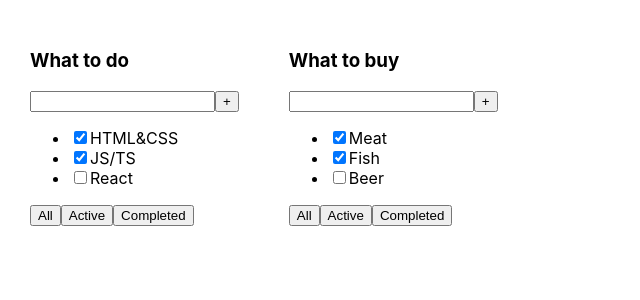
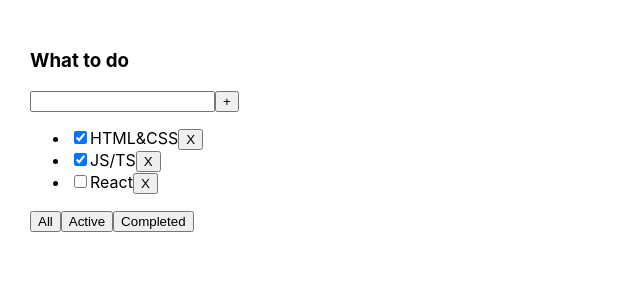
Before and after one commit to vbsm11/to-do-list, a React (Create React App) app: page / in a window 1280 px wide. Shown: the top 300 px of the page, without its empty margins (0-640 px from the left). Built offline with nearby package versions, Linux system fonts and the light colour scheme.

Commit message:
2nd lesson

```diff
--- a/src/App.tsx
+++ b/src/App.tsx
@@ -1,4 +1,4 @@
-import React from 'react';
+import React, {useState} from 'react';
 import './App.css';
 import TodoList, {TaskType} from "./TodoList";
 
@@ -9,29 +9,44 @@
 // update
 // delete
 
+export type FilterValuesType = "all" | "active" | "completed";
+
 function App() {
     // BLL:
 
-    const tasks_1: Array<TaskType> = [
-        {id: 1, title:"HTML&CSS", isDone: true},
-        {id: 2, title:"JS/TS", isDone: true},
-        {id: 3, title:"React", isDone: false}
-    ]
-    const tasks_2: Array<TaskType> = [
-        {id: 4, title:"Meat", isDone: true},
-        {id: 5, title:"Fish", isDone: true},
-        {id: 6, title:"Beer", isDone: false}
-    ]
+    const [tasks, setTasks] = useState<Array<TaskType>>([
+        {id: 1, title: "HTML&CSS", isDone: true},
+        {id: 2, title: "JS/TS", isDone: true},
+        {id: 3, title: "React", isDone: false}
+    ]);
+
+    const removeTask = (taskID: number) => {
+        const filteredTasks = tasks.filter(t => t.id !== taskID);
+        setTasks(filteredTasks);
+    }
+
+    const changeTodoListFilter = (filter: FilterValuesType) => {
+        setFilter(filter);
+    }
+
+    const [filter, setFilter] = useState<FilterValuesType>("all");
+
+    let tasksForRender = tasks;
+    if (filter === "active") {
+        tasksForRender = tasks.filter(t => t.isDone === false);
+    }
+    if (filter === "completed") {
+        tasksForRender = tasks.filter(t => t.isDone === true);
+    }
+
     // UI:
     return (
         <div className="App">
             <TodoList
                 title={"What to do"}
-                tasks={tasks_1}
-            />
-            <TodoList
-                title={"What to buy"}
-                tasks={tasks_2}
+                tasks={tasksForRender}
+                removeTask={removeTask}
+                changeTodoListFilter={changeTodoListFilter}
             />
         </div>
     );
--- a/src/TodoList.tsx
+++ b/src/TodoList.tsx
@@ -1,46 +1,46 @@
 import React from 'react';
+import {FilterValuesType} from "./App";
 // rsc + tab
 
 export type TaskType = {
     id: number
     title: string
     isDone: boolean
-    }
+}
 
 type TodoListPropsType = {
     title: string
     tasks: Array<TaskType>
+    removeTask: (taskID: number) => void
+    changeTodoListFilter: (filter:FilterValuesType) => void
 }
 const TodoList = (props: TodoListPropsType) => {
+    const tasksJSX = props.tasks.map(t => {
+        return (
+            <li key={t.id}>
+                <input type="checkbox" checked={t.isDone}/>
+                <span>{t.title}</span>
+                <button onClick={ () => props.removeTask(t.id) }>X</button>
+            </li>
+        )
+    })
     return (
         <div>
-            <h3>{ props.title }</h3>
+            <h3>{props.title}</h3>
             <div>
                 <input/>
                 <button>+</button>
             </div>
             <ul>
-                <li>
-                    <input type="checkbox" checked={props.tasks[0].isDone}/>
-                    <span>{props.tasks[0].title}</span>
-                </li>
-                <li>
-                    <input type="checkbox" checked={props.tasks[1].isDone}/>
-                    <span>{props.tasks[1].title}</span>
-                </li>
-                <li>
-                    <input type="checkbox" checked={props.tasks[2].isDone}/>
-                    <span>{props.tasks[2].title}</span>
-                </li>
-
+                {tasksJSX}
             </ul>
             <div>
-                <button>All</button>
-                <button>Active</button>
-                <button>Completed</button>
+                <button onClick={ () => props.changeTodoListFilter("all")}>All</button>
+                <button onClick={ () => props.changeTodoListFilter("active")}>Active</button>
+                <button onClick={ () => props.changeTodoListFilter("completed")}>Completed</button>
             </div>
         </div>
     );
-};
+}
 
 export default TodoList;
```
